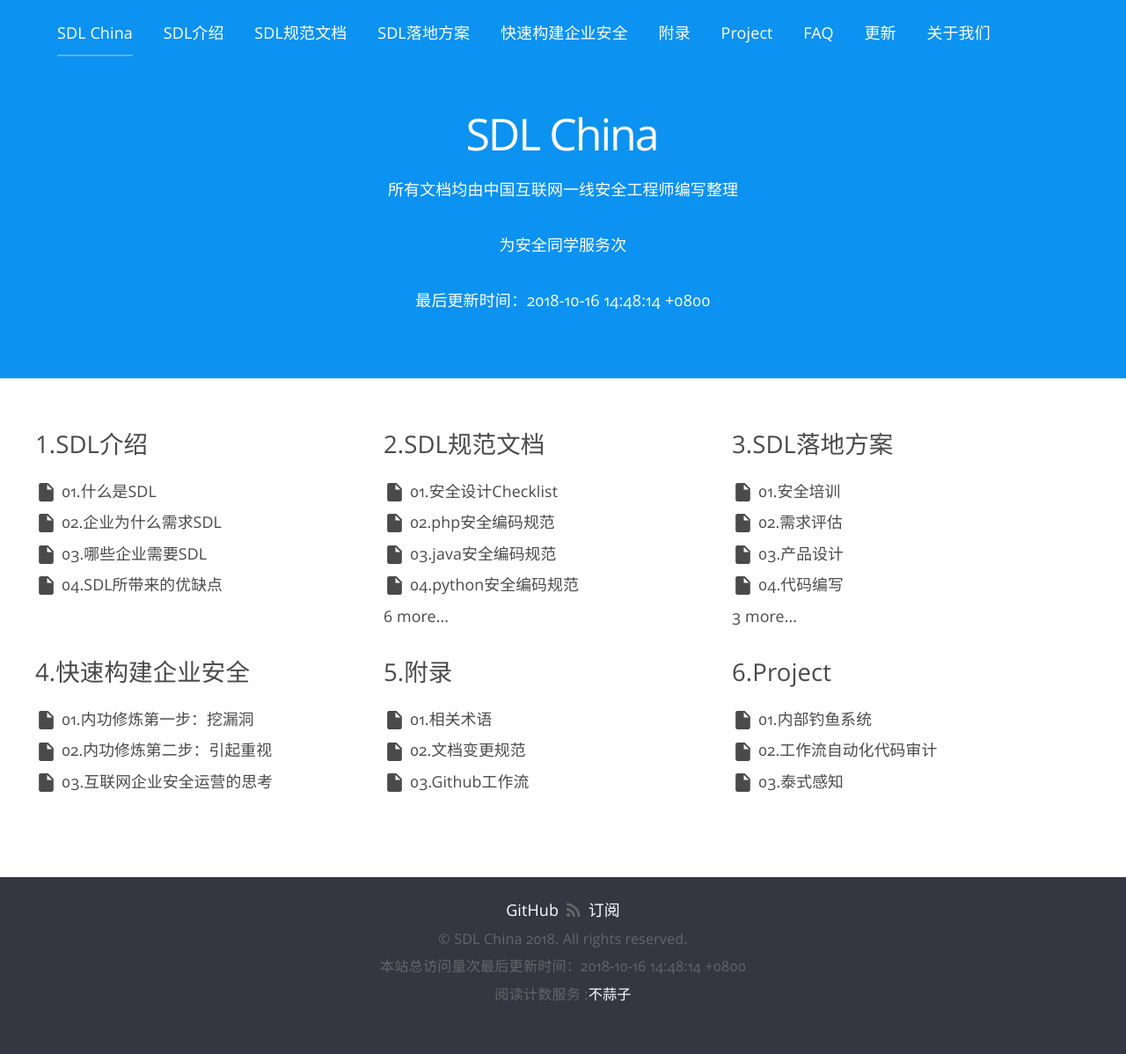
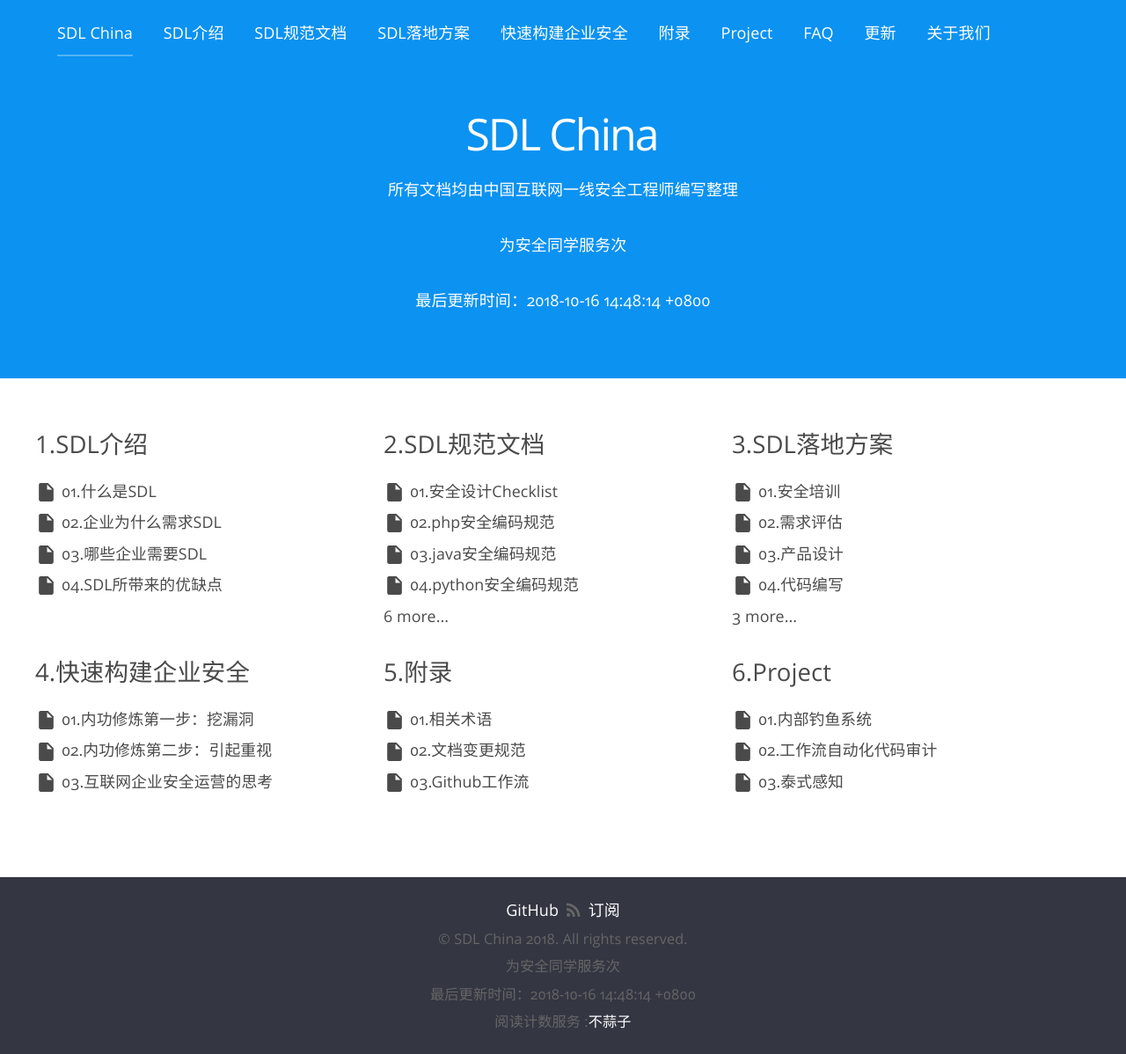
Before and after one commit to sdlchina/sdlchina-web, a Jekyll site: the page built from index.html, in a window 1280 px wide. Shown: the whole page at 88% size. Built offline with Jekyll 4.4.1, drawn with Linux system fonts in a browser that asks for light colours; some web fonts are replaced; comment, search, counter and statistics services are not loaded; before the commit the page ends 1166 px from its top, so only the background shows below that.

Commit message:
修改计数失败的问题

```diff
--- a/_includes/footer.html
+++ b/_includes/footer.html
@@ -11,7 +11,8 @@
 			{% endfor %}
 		</ul>
 		<p class="copyright">&copy; {{ site.title }} {{ site.time | date: "%Y" }}. All rights reserved.</p>
-		<p class="copyright"><span id="busuanzi_container_site_pv">本站总访问量<span id="busuanzi_value_site_pv"></span>次</span><span id="busuanzi_container_site_pv">最后更新时间：{{ site.time }}</span></p>
+		<p class="copyright"><span id="busuanzi_container_site_pv">为安全同学服务<span id="busuanzi_value_site_pv"></span>次</span></p>
+		<p class="copyright">最后更新时间：{{ site.time }}</p>
 		<p class="copyright"><span>阅读计数服务 :<a href="http://busuanzi.ibruce.info/">不蒜子</a> </span></p>
 
 	</div>
--- a/_layouts/default.html
+++ b/_layouts/default.html
@@ -53,7 +53,7 @@
 					<h1>SDL China</h1>
 					<p>所有文档均由中国互联网一线安全工程师编写整理</p>
 					<p><span id="busuanzi_container_site_pv">为安全同学服务<span id="busuanzi_value_site_pv"></span>次</span></p>
-					<p><span id="busuanzi_container_site_pv">最后更新时间：{{ site.time }}</span></p>
+					<p><span>最后更新时间：{{ site.time }}</span></p>
 
 				</section>
 			</div>
```
